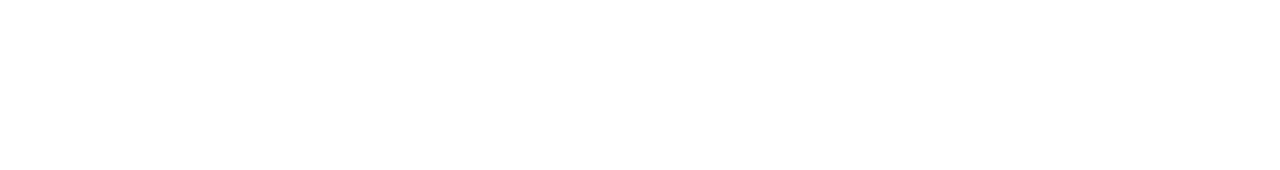
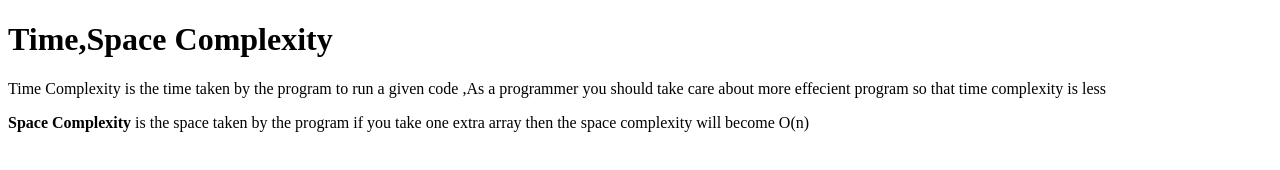
Before and after one commit to acciojob/time-and-space-complexity-Vishakha2431, a website: page main.html in a window 1280 px wide. Drawn offline with Linux system fonts and the light colour scheme.

Commit message:
created a submission

```diff
--- a/main.html
+++ b/main.html
@@ -8,6 +8,9 @@
 
 <body>
 	<!-- the entire body must be written by student -->
+	<h1>Time,Space Complexity</h1>
+	<p>Time Complexity is the time taken by the program to run a given code ,As a programmer you should take care about more effecient program so that time complexity is less</p>
+	<p><b>Space Complexity</b> is the space taken by the program if you take one extra array then the space complexity will become O(n)</p>
     <script type="text/javascript" src="./script.js">
 </script>
 
```
